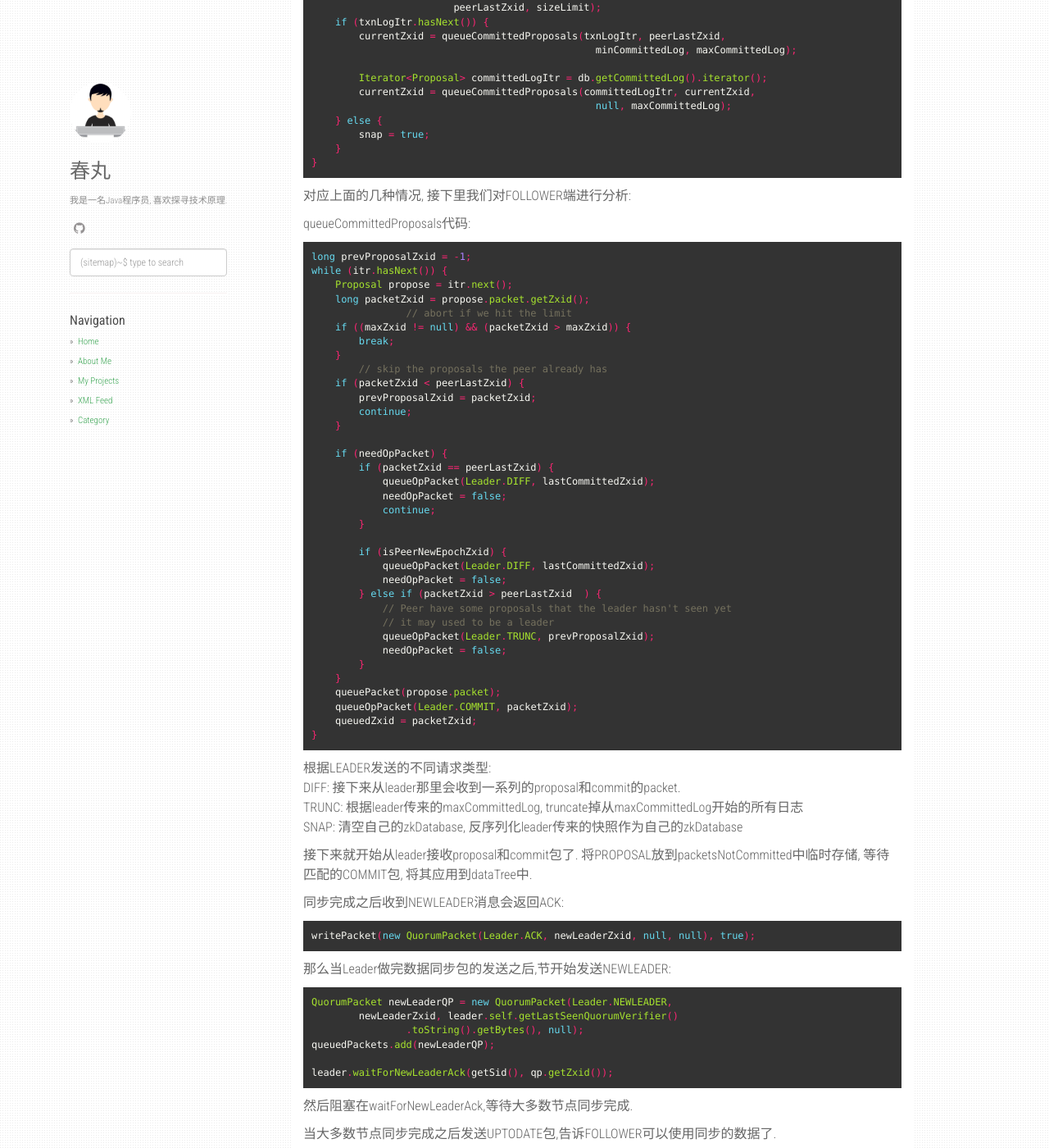
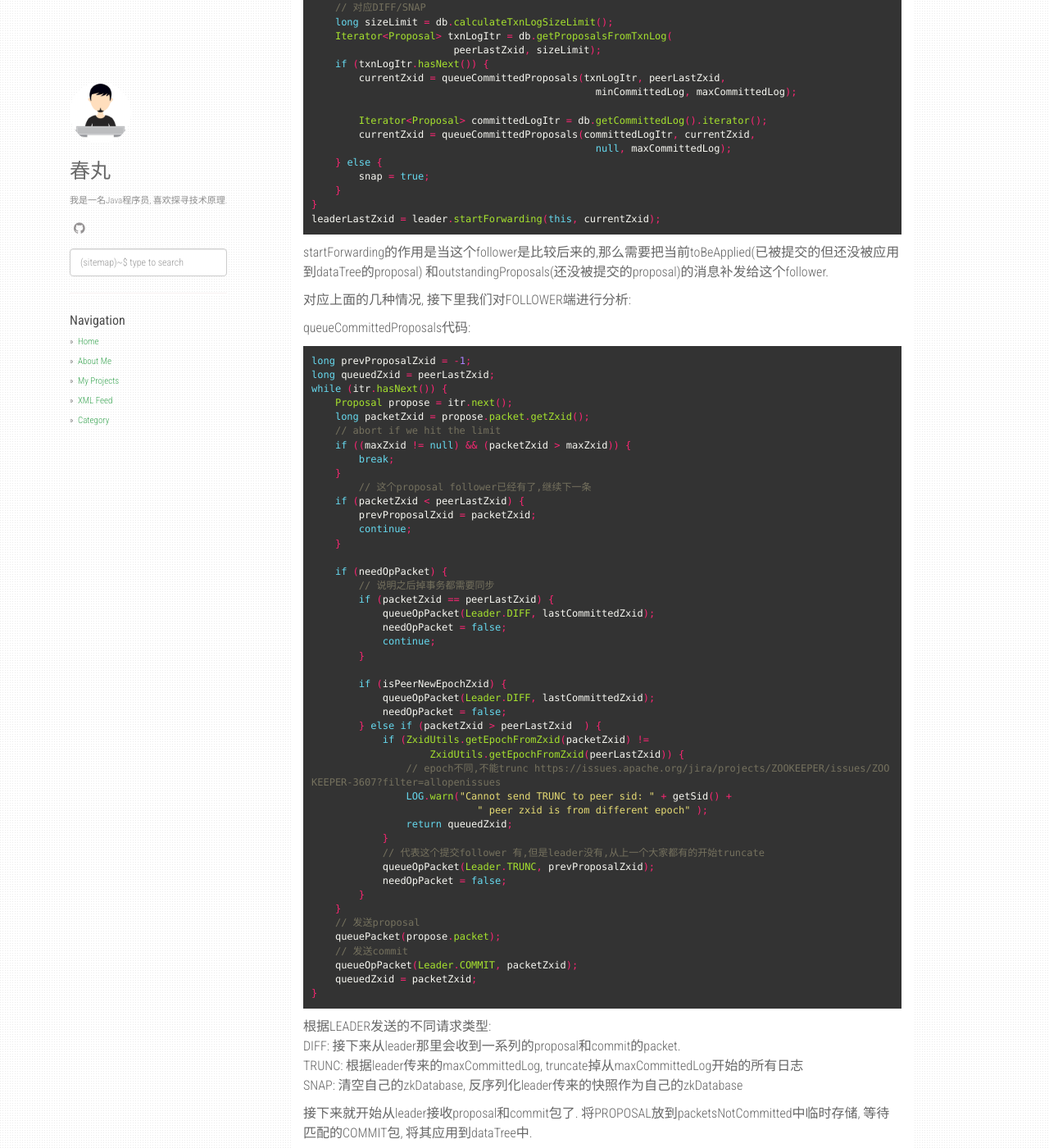
Before and after one commit to hengyoush/hengyoush.github.io, a Jekyll site: the page built from _posts/2020-06-13-zookeeper-datasync.md, in a window 1280 px wide and 1400 px high, scrolled down 4484 px. Shown: the whole window at 82% size. Built offline with Jekyll 4.4.1, drawn with Linux system fonts in a browser that asks for light colours; nearby versions of some CDN libraries; comment, search, counter and statistics services are not loaded; some of the changed text lies outside the part shown.

Commit message:
同步obsidian文章

````diff
--- a/_posts/2020-06-13-zookeeper-datasync.md
+++ b/_posts/2020-06-13-zookeeper-datasync.md
@@ -191,12 +191,15 @@ peerLastZxid: follower的最大zxid,这个zxid是日志中的,可能是没有提
 if (lastProcessedZxid == peerLastZxid) {
     queueOpPacket(Leader.DIFF, peerLastZxid);
 } else if (peerLastZxid > maxCommittedLog && !isPeerNewEpochZxid) {
+    // 对应单TRUNC,不会发送额外的packet
     queueOpPacket(Leader.TRUNC, maxCommittedLog);
     currentZxid = maxCommittedLog;
 } else if ((maxCommittedLog >= peerLastZxid) && (minCommittedLog <= peerLastZxid)) {
+    // 对应DIFF或者TRUNC+packets
     Iterator<Proposal> itr = db.getCommittedLog().iterator();
     currentZxid = queueCommittedProposals(itr, peerLastZxid,null, maxCommittedLog);
 } else if (peerLastZxid < minCommittedLog && txnLogSyncEnabled) {
+    // 对应DIFF/SNAP
     long sizeLimit = db.calculateTxnLogSizeLimit();
     Iterator<Proposal> txnLogItr = db.getProposalsFromTxnLog(
                         peerLastZxid, sizeLimit);
@@ -211,26 +214,32 @@ if (lastProcessedZxid == peerLastZxid) {
         snap = true;
     }
 }
+leaderLastZxid = leader.startForwarding(this, currentZxid);
 ```
+startForwarding的作用是当这个follower是比较后来的,那么需要把当前toBeApplied(已被提交的但还没被应用到dataTree的proposal)
+和outstandingProposals(还没被提交的proposal)的消息补发给这个follower.
+
 对应上面的几种情况, 接下里我们对FOLLOWER端进行分析:
 
 queueCommittedProposals代码:
 ```java
 long prevProposalZxid = -1;
+long queuedZxid = peerLastZxid;
 while (itr.hasNext()) {
     Proposal propose = itr.next();
     long packetZxid = propose.packet.getZxid();
-                // abort if we hit the limit
+    // abort if we hit the limit
     if ((maxZxid != null) && (packetZxid > maxZxid)) {
         break;
     }
-        // skip the proposals the peer already has
+        // 这个proposal follower已经有了,继续下一条
     if (packetZxid < peerLastZxid) {
         prevProposalZxid = packetZxid;
         continue;
     }
 
     if (needOpPacket) {
+        // 说明之后掉事务都需要同步
         if (packetZxid == peerLastZxid) {
             queueOpPacket(Leader.DIFF, lastCommittedZxid);
             needOpPacket = false;
@@ -241,13 +250,21 @@ while (itr.hasNext()) {
             queueOpPacket(Leader.DIFF, lastCommittedZxid);
             needOpPacket = false;
         } else if (packetZxid > peerLastZxid  ) {
-            // Peer have some proposals that the leader hasn't seen yet
-            // it may used to be a leader
+            if (ZxidUtils.getEpochFromZxid(packetZxid) !=
+                    ZxidUtils.getEpochFromZxid(peerLastZxid)) {
+                // epoch不同,不能trunc https://issues.apache.org/jira/projects/ZOOKEEPER/issues/ZOOKEEPER-3607?filter=allopenissues
+                LOG.warn("Cannot send TRUNC to peer sid: " + getSid() +
+                            " peer zxid is from different epoch" );
+                return queuedZxid;
+            }
+            // 代表这个提交follower 有,但是leader没有,从上一个大家都有的开始truncate
             queueOpPacket(Leader.TRUNC, prevProposalZxid);
             needOpPacket = false;
         }
     }
+    // 发送proposal
     queuePacket(propose.packet);
+    // 发送commit
     queueOpPacket(Leader.COMMIT, packetZxid);
     queuedZxid = packetZxid;
 }
````
Also changed, not shown: _posts/2022-06-23-kafka-study.md (added, +162 -0 lines), _posts/Kafka核心概念.md (added, +36 -0 lines), _posts/未解决的问题.md (added, +3 -0 lines), _trash/2020-05-31-zookeeper.md (+3 -0 lines), 3 other files.
